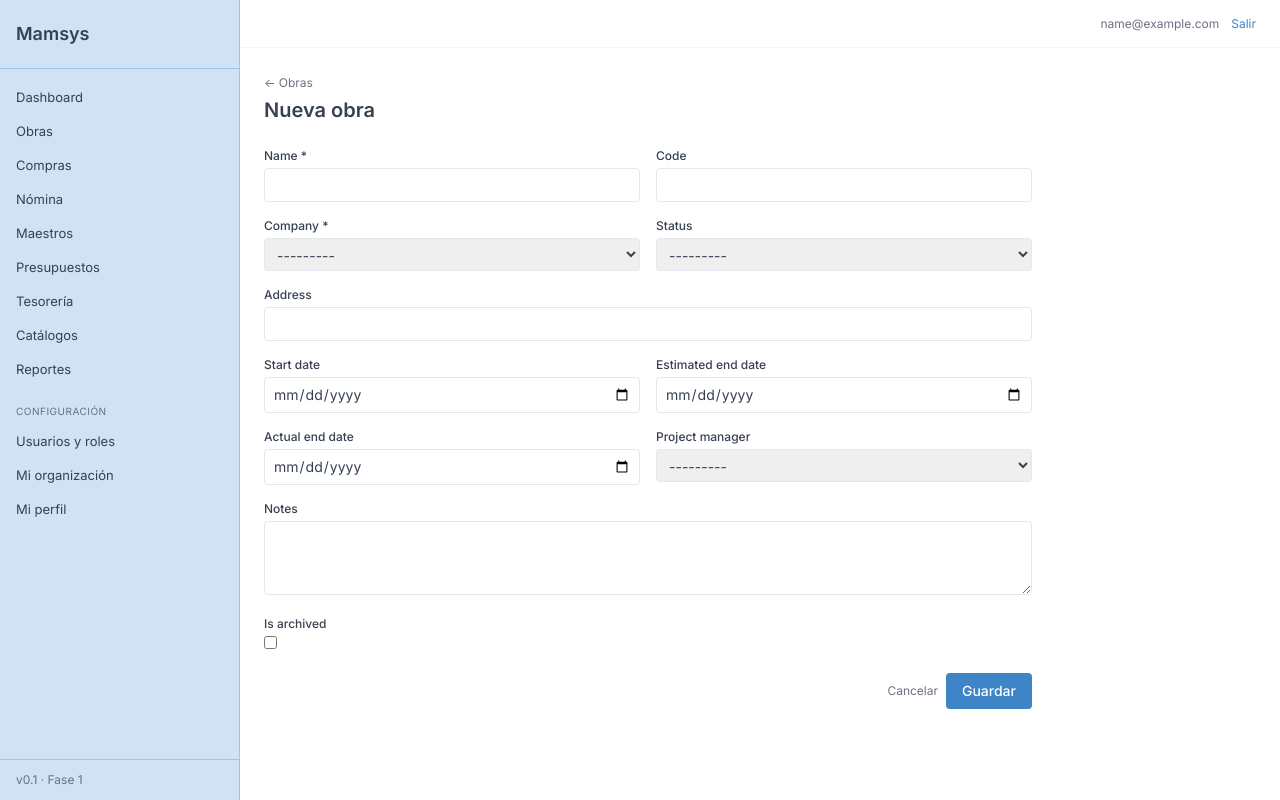
After one commit to tutem95/mamsys-V.1, a Django app: page /obras/nueva/ in a window 1280 px wide. The commit adds this page. Run offline with Django 5.2, Linux system fonts and the light colour scheme; the visitor is signed in with stand-in values (Sample User, id 1); data comes from the database, SQL or seed files in the repository; data that the repository does not hold is empty; parts of the project's set-up code (start-up, migrations or seed data) failed here and were passed over; some libraries are stand-ins or nearby versions.

Commit message:
feat(fase2): app projects con modelo Project (Obra) y CRUD
Modelo Project en apps.projects (TENANT):
- name, code (unique parcial), address, notes, is_archived.
- FK PROTECT a companies.Company (qué sociedad es titular).
- FK PROTECT a catalog.ProjectStatus (nullable).
- FK SET_NULL a accounts.User como project_manager (cross-schema:
  django-tenants resuelve la FK vía search_path que incluye public).
- Fechas: start_date, estimated_end_date, actual_end_date.
- Unique: (company, name) — el mismo nombre puede existir en sociedades
  distintas; code es único globalmente cuando está cargado.
- Index en (company, is_archived) y status para listados frecuentes.

UI:
- /obras/ : listado con paginación, filtro de archivadas, columnas
  sociedad/estado/inicio/responsable.
- /obras/<pk>/ : detalle con tabs placeholder para las próximas fases
  (Compras, MO, Presupuestos, Seguimiento).
- /obras/nueva/ y /obras/<pk>/editar/ : form con date pickers y filtrado
  de project_manager a usuarios activos.

Admin: autocomplete_fields para company/status/project_manager. Se agregaron
search_fields a ProjectStatusAdmin/EmployeeStatusAdmin para que funcione.

Sidebar enlazando a /obras/.

5 tests nuevos: str, unique por sociedad, unique de code parcial, múltiples
sin code, FK a status. 28/28 pasando.

Smoke test: login → /obras/ → crear "Casa Magdalena" → redirect a /obras/1/.

```diff
--- a/apps/catalog/admin.py
+++ b/apps/catalog/admin.py
@@ -53,12 +53,14 @@ class BusinessComponentAdmin(admin.ModelAdmin):
 class ProjectStatusAdmin(admin.ModelAdmin):
     list_display = ("name", "active", "order")
     list_filter = ("active",)
+    search_fields = ("name",)
 
 
 @admin.register(EmployeeStatus)
 class EmployeeStatusAdmin(admin.ModelAdmin):
     list_display = ("name", "active", "order")
     list_filter = ("active",)
+    search_fields = ("name",)
 
 
 @admin.register(Position)
--- /dev/null
+++ b/apps/projects/__init__.py
@@ -0,0 +1 @@
+default_app_config = "apps.projects.apps.ProjectsConfig"
--- /dev/null
+++ b/apps/projects/forms.py
@@ -0,0 +1,36 @@
+from __future__ import annotations
+
+from django import forms
+
+from .models import Project
+
+
+class ProjectForm(forms.ModelForm):
+    class Meta:
+        model = Project
+        fields = (
+            "name", "code", "company", "status",
+            "address",
+            "start_date", "estimated_end_date", "actual_end_date",
+            "project_manager",
+            "notes",
+            "is_archived",
+        )
+        widgets = {
+            "start_date": forms.DateInput(attrs={"type": "date"}),
+            "estimated_end_date": forms.DateInput(attrs={"type": "date"}),
+            "actual_end_date": forms.DateInput(attrs={"type": "date"}),
+            "notes": forms.Textarea(attrs={"rows": 3}),
+        }
+
+    def __init__(self, *args, **kwargs):
+        super().__init__(*args, **kwargs)
+        # Project managers: usuarios con membership activa en esta org. Como
+        # vivimos en el tenant y Membership es shared (schema_name='public'),
+        # filtramos por orgs que comparten el slug; en la práctica simplificamos
+        # mostrando todos los usuarios autenticables. Se afina cuando agreguemos
+        # el helper get_accessible_users() en apps.permissions.
+        from apps.accounts.models import User
+
+        self.fields["project_manager"].queryset = User.objects.filter(is_active=True).order_by("email")
+        self.fields["project_manager"].required = False
--- /dev/null
+++ b/apps/projects/models.py
@@ -0,0 +1,68 @@
+"""Modelo Project (Obra).
+
+Vive en TENANT. La FK a `accounts.User` (SHARED) funciona con django-tenants
+porque el search_path incluye `public`; PostgreSQL resuelve el FK a la tabla
+de usuarios en el schema público.
+"""
+
+from __future__ import annotations
+
+from django.conf import settings
+from django.db import models
+
+from apps.core.models import TimestampedModel
+
+
+class Project(TimestampedModel):
+    """Obra. Pertenece a una Sociedad (Company) y tiene un Estado."""
+
+    name = models.CharField(max_length=200)
+    code = models.CharField(max_length=50, blank=True)
+
+    company = models.ForeignKey(
+        "companies.Company",
+        on_delete=models.PROTECT,
+        related_name="projects",
+    )
+    status = models.ForeignKey(
+        "catalog.ProjectStatus",
+        on_delete=models.PROTECT,
+        related_name="projects",
+        null=True,
+        blank=True,
+    )
+
+    address = models.CharField(max_length=300, blank=True)
+
+    start_date = models.DateField(null=True, blank=True)
+    estimated_end_date = models.DateField(null=True, blank=True)
+    actual_end_date = models.DateField(null=True, blank=True)
+
+    project_manager = models.ForeignKey(
+        settings.AUTH_USER_MODEL,
+        on_delete=models.SET_NULL,
+        null=True,
+        blank=True,
+        related_name="managed_projects",
+    )
+
+    notes = models.TextField(blank=True)
+    is_archived = models.BooleanField(default=False)
+
+    class Meta:
+        verbose_name = "Obra"
+        verbose_name_plural = "Obras"
+        ordering = ("-start_date", "name")
+        constraints = [
+            models.UniqueConstraint(fields=["company", "name"], name="project_unique_name_per_company"),
+            models.UniqueConstraint(
+                fields=["code"], condition=~models.Q(code=""), name="project_unique_code",
+            ),
+        ]
+        indexes = [
+            models.Index(fields=["company", "is_archived"]),
+            models.Index(fields=["status"]),
+        ]
+
+    def __str__(self) -> str:
+        return self.name
--- /dev/null
+++ b/apps/projects/templates/projects/form.html
@@ -0,0 +1,56 @@
+{% extends "base.html" %}
+{% load widget_tweaks %}
+
+{% block title %}
+    {% if object %}{{ object.name }} — editar{% else %}Nueva obra{% endif %} · Mamsys
+{% endblock %}
+
+{% block content %}
+<div class="max-w-3xl">
+    <header class="mb-6">
+        <a href="{% url 'projects:list' %}" class="text-xs text-gray-500 hover:text-brand-mid">← Obras</a>
+        <h1 class="text-xl font-semibold text-gray-700 mt-1">
+            {% if object %}Editar obra{% else %}Nueva obra{% endif %}
+        </h1>
+    </header>
+
+    <form method="post" class="space-y-4">
+        {% csrf_token %}
+
+        {% if form.non_field_errors %}
+            <div class="rounded border border-red-200 bg-red-50 text-red-700 px-3 py-2 text-xs">
+                {{ form.non_field_errors }}
+            </div>
+        {% endif %}
+
+        <div class="grid grid-cols-1 md:grid-cols-2 gap-4">
+            {% for field in form %}
+                <div class="{% if field.name == 'address' or field.name == 'notes' %}md:col-span-2{% endif %}">
+                    <label for="{{ field.id_for_label }}" class="block text-xs font-medium text-gray-700 mb-1">
+                        {{ field.label }}{% if field.field.required %} *{% endif %}
+                    </label>
+                    {% if field.field.widget.input_type == 'checkbox' %}
+                        <div class="flex items-center gap-2">
+                            {% render_field field class="rounded border-gray-200 focus:border-brand-mid focus:ring-1 focus:ring-brand-mid" %}
+                            <span class="text-xs text-gray-500">{{ field.help_text }}</span>
+                        </div>
+                    {% else %}
+                        {% render_field field class="w-full border border-gray-200 rounded px-2 py-1.5 text-sm focus:border-brand-mid focus:outline-none focus:ring-1 focus:ring-brand-mid" %}
+                        {% if field.help_text %}<p class="text-xs text-gray-500 mt-1">{{ field.help_text }}</p>{% endif %}
+                    {% endif %}
+                    {% if field.errors %}<p class="text-xs text-red-600 mt-1">{{ field.errors|join:", " }}</p>{% endif %}
+                </div>
+            {% endfor %}
+        </div>
+
+        <div class="flex justify-end gap-2 pt-2">
+            <a href="{% if object %}{% url 'projects:detail' object.pk %}{% else %}{% url 'projects:list' %}{% endif %}"
+               class="text-xs text-gray-500 hover:text-brand-mid self-center">Cancelar</a>
+            <button type="submit"
+                    class="bg-brand-mid hover:bg-brand-light text-white font-medium rounded px-4 py-2 transition-colors">
+                Guardar
+            </button>
+        </div>
+    </form>
+</div>
+{% endblock %}
--- /dev/null
+++ b/apps/projects/urls.py
@@ -0,0 +1,12 @@
+from django.urls import path
+
+from . import views
+
+app_name = "projects"
+
+urlpatterns = [
+    path("", views.ProjectListView.as_view(), name="list"),
+    path("nueva/", views.ProjectCreateView.as_view(), name="create"),
+    path("<int:pk>/", views.ProjectDetailView.as_view(), name="detail"),
+    path("<int:pk>/editar/", views.ProjectUpdateView.as_view(), name="edit"),
+]
--- /dev/null
+++ b/apps/projects/views.py
@@ -0,0 +1,67 @@
+from __future__ import annotations
+
+from django.contrib.auth.decorators import login_required
+from django.urls import reverse_lazy
+from django.utils.decorators import method_decorator
+from django.views.generic import CreateView, DetailView, ListView, UpdateView
+
+from .forms import ProjectForm
+from .models import Project
+
+
+@method_decorator(login_required, name="dispatch")
+class ProjectListView(ListView):
+    model = Project
+    template_name = "projects/list.html"
+    paginate_by = 50
+    context_object_name = "projects"
+
+    def get_queryset(self):
+        qs = (
+            super().get_queryset()
+            .select_related("company", "status", "project_manager")
+        )
+        show_archived = self.request.GET.get("archivadas") == "1"
+        if not show_archived:
+            qs = qs.filter(is_archived=False)
+        return qs
+
+    def get_context_data(self, **kwargs):
+        ctx = super().get_context_data(**kwargs)
+        ctx["show_archived"] = self.request.GET.get("archivadas") == "1"
+        return ctx
+
+
+@method_decorator(login_required, name="dispatch")
+class ProjectDetailView(DetailView):
+    model = Project
+    template_name = "projects/detail.html"
+    context_object_name = "project"
+
+
+@method_decorator(login_required, name="dispatch")
+class ProjectCreateView(CreateView):
+    model = Project
+    form_class = ProjectForm
+    template_name = "projects/form.html"
+
+    def get_success_url(self):
+        return reverse_lazy("projects:detail", args=[self.object.pk])
+
+    def form_valid(self, form):
+        form.instance.created_by = self.request.user
+        return super().form_valid(form)
+
+
+@method_decorator(login_required, name="dispatch")
+class ProjectUpdateView(UpdateView):
+    model = Project
+    form_class = ProjectForm
+    template_name = "projects/form.html"
+
+    def get_success_url(self):
+        return reverse_lazy("projects:detail", args=[self.object.pk])
+
+    def form_valid(self, form):
+        form.instance.updated_by = self.request.user
+        return super().form_valid(form)
--- a/mamsys/settings/base.py
+++ b/mamsys/settings/base.py
@@ -67,7 +67,8 @@ TENANT_APPS = [
     "apps.core",
     "apps.companies",
     "apps.catalog",
-    # próximas fases: projects, procurement, payroll, pricing, ...
+    "apps.projects",
+    # próximas fases: procurement, payroll, pricing, ...
 ]
 
 INSTALLED_APPS = list(SHARED_APPS) + [a for a in TENANT_APPS if a not in SHARED_APPS]
--- a/mamsys/urls.py
+++ b/mamsys/urls.py
@@ -9,6 +9,7 @@ urlpatterns = [
     path("accounts/", include("allauth.urls")),
     path("sociedades/", include("apps.companies.urls")),
     path("catalogos/", include("apps.catalog.urls")),
+    path("obras/", include("apps.projects.urls")),
     path("", include("apps.core.urls")),
     # Apps de negocio se suman aquí a medida que avanzan las fases.
 ]
--- a/templates/partials/_sidebar.html
+++ b/templates/partials/_sidebar.html
@@ -10,7 +10,7 @@
     <nav class="flex-1 overflow-y-auto py-3 text-[13px]">
         <ul class="space-y-0.5">
             {% include "partials/_nav_item.html" with url="#" label="Dashboard" %}
-            {% include "partials/_nav_item.html" with url="#" label="Obras" %}
+            {% include "partials/_nav_item.html" with url="/obras/" label="Obras" %}
             {% include "partials/_nav_item.html" with url="#" label="Compras" %}
             {% include "partials/_nav_item.html" with url="#" label="Nómina" %}
             {% include "partials/_nav_item.html" with url="#" label="Maestros" %}
```
Also changed, not shown: apps/projects/admin.py (added, +12 -0 lines), apps/projects/apps.py (added, +8 -0 lines), apps/projects/templates/projects/detail.html (added, +73 -0 lines), apps/projects/templates/projects/list.html (added, +77 -0 lines), apps/projects/tests/test_models.py (added, +50 -0 lines), apps/projects/migrations/0001_initial.py (added), apps/projects/migrations/__init__.py (added), apps/projects/tests/__init__.py (added).
